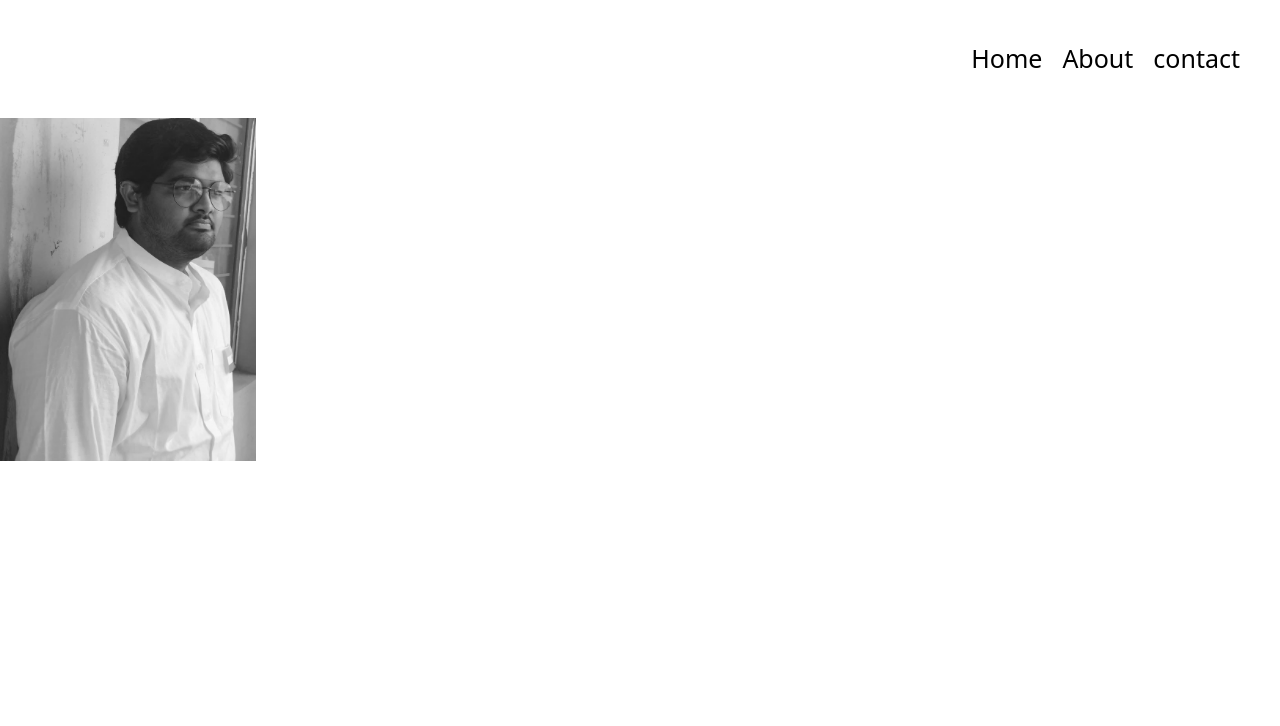
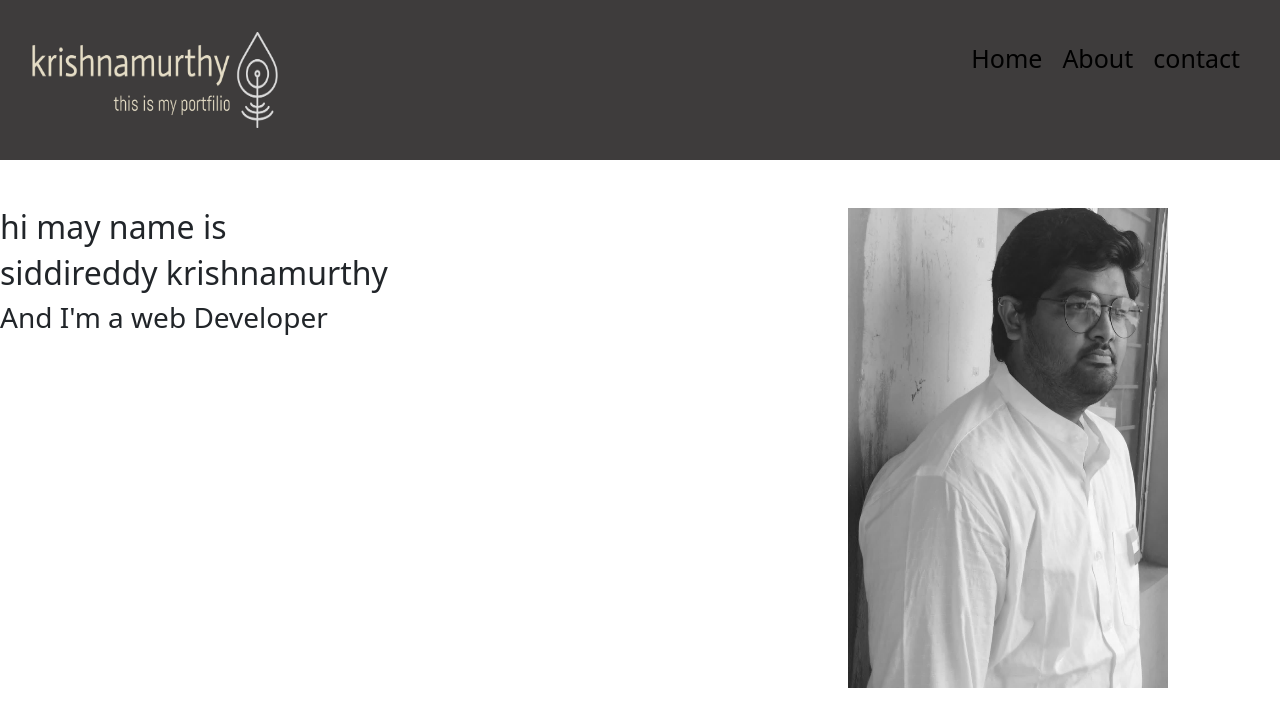
Before and after one commit to kishore3siddireddy/myPortfilio, a plain HTML site: page index.html in a window 1280 px wide. Drawn offline with nearby package versions, Linux system fonts and the light colour scheme.

Commit message:
made asome changes in file and make first step of it

```diff
--- a/index.html
+++ b/index.html
@@ -16,7 +16,8 @@
     <header class="nav-con">
       <div class="nav-con-col">
         <div class="row">
-          <div class="col-12">
+        <div class="col-6 img-icon"><img src="/Assets/krishnamurthy-logo-zip-file (2)/png/logo-no-background.png" alt="icon" class="icon-img"></div>
+          <div class="col-6">
 
             <nav class="navBar">
               <div class="randring-con">
@@ -30,8 +31,18 @@
       </div>
     </header>
     <section class="main">
-      <div class="home-con">
-        <img src="./Assets/myPic.jpg" alt="my pic" class="pic1">
+      <div class="row col">
+        <div class="col-8 ">
+          <h2>hi may name is</h2>
+          <h2>siddireddy krishnamurthy</h2>
+          <h3>And I'm a web Developer</h3>
+        </div>
+        <div class="col-4 profiel-con">
+          <div class="home-con">
+            <img src="./Assets/myPic.jpg" alt="my pic" class="pic1">
+          </div>
+        </div>
+
       </div>
     </section>
     <footer class="data"></footer>
--- a/style.css
+++ b/style.css
@@ -1,7 +1,8 @@
+
 .pic1{
     filter: grayscale(100%);
-    height:30%;
-    width:20%;
+    height: 30rem;
+    width: 20rem;
     animation: fade-in 1s ease-in forwards;
     transition: transform .5s !important;
     cursor: pointer;
@@ -33,3 +34,27 @@
     color: rgb(224, 226, 233);
     background-color: black;
 }
+.icon-img{
+    height:100px;
+    width:250px;
+    content: icon;
+    padding: 2px;
+
+
+}
+.nav-con-col{
+    background-color: rgb(62, 60, 60);
+
+}
+.main{
+    margin-top:30px ;
+}
+.home-con{
+    display: flex;
+    justify-content: right;
+    margin-right:7rem;
+
+}
+.col{
+    margin-top: 3rem !important;
+}
```
Also changed, not shown: Assets/krishnamurthy-logo-zip-file (2)/png/logo-color icon recover.png (added), Assets/krishnamurthy-logo-zip-file (2)/png/logo-color icon-Recovered.png (added), 1 other file.
